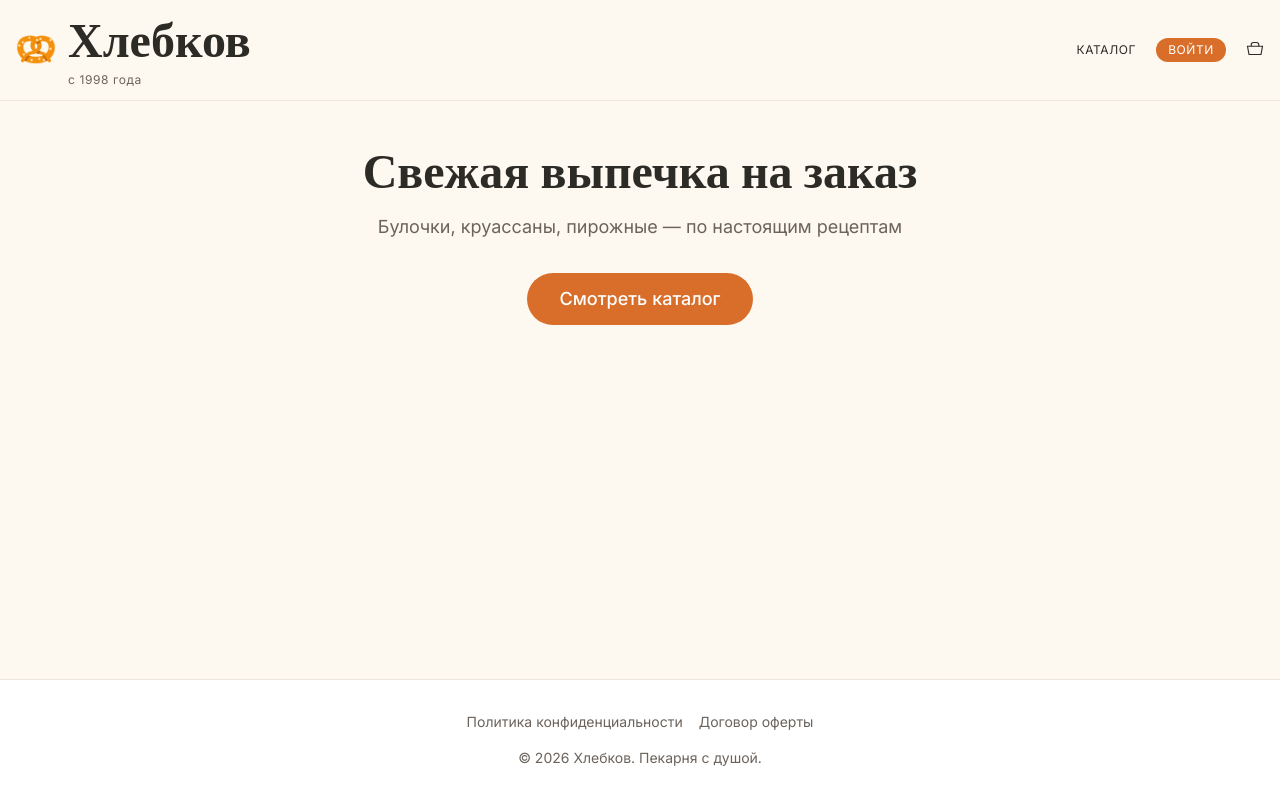
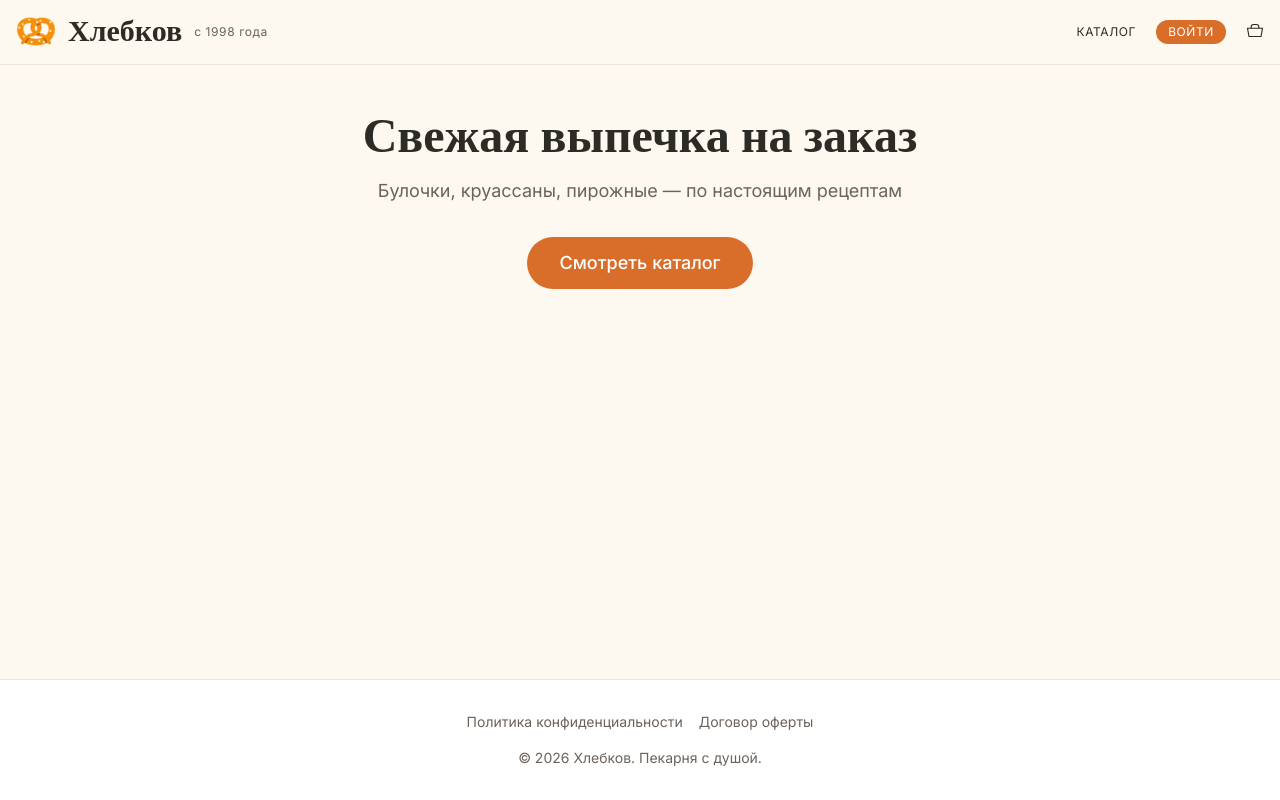
Before and after one commit to glebgrachev/hlebkov, a React (Vite) app: page / in a window 1280 px wide. Built offline with nearby package versions, Linux system fonts and the light colour scheme; no server answers; the database is empty.

Commit message:
Подпись 'с 1998 года' рядом с логотипом, размер Хлебков как был

```diff
--- a/src/components/Layout/Header.jsx
+++ b/src/components/Layout/Header.jsx
@@ -42,14 +42,12 @@ function Header() {
             alt="Хлебков"
             className="w-8 h-8 md:w-10 md:h-10"
           />
-          <div className="flex flex-col">
-            <Link to="/" className="text-4xl md:text-5xl font-display font-bold text-[#2D2B26] scale-hover leading-tight">
-              Хлебков
-            </Link>
-            <span className="text-[10px] md:text-xs text-text-mid tracking-wider">
-              с 1998 года
-            </span>
-          </div>
+          <Link to="/" className="text-2xl md:text-3xl font-display font-bold text-[#2D2B26] scale-hover">
+            Хлебков
+          </Link>
+          <span className="text-[10px] md:text-xs text-text-mid tracking-wider whitespace-nowrap">
+            с 1998 года
+          </span>
         </div>
         <div className="flex items-center gap-5">
           <Link to="/catalog" className="hidden md:block text-xs uppercase tracking-wider text-text-dark hover:text-primary transition">
```
